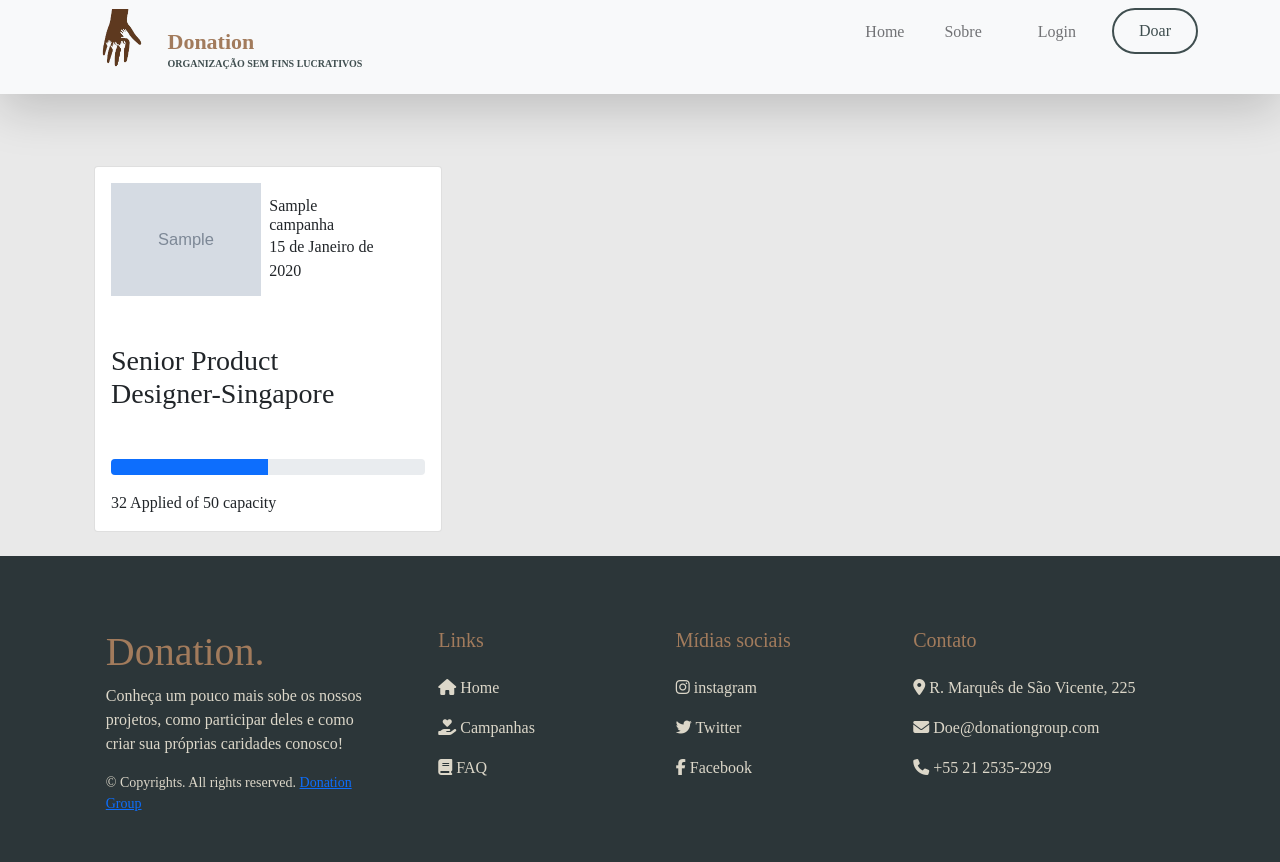
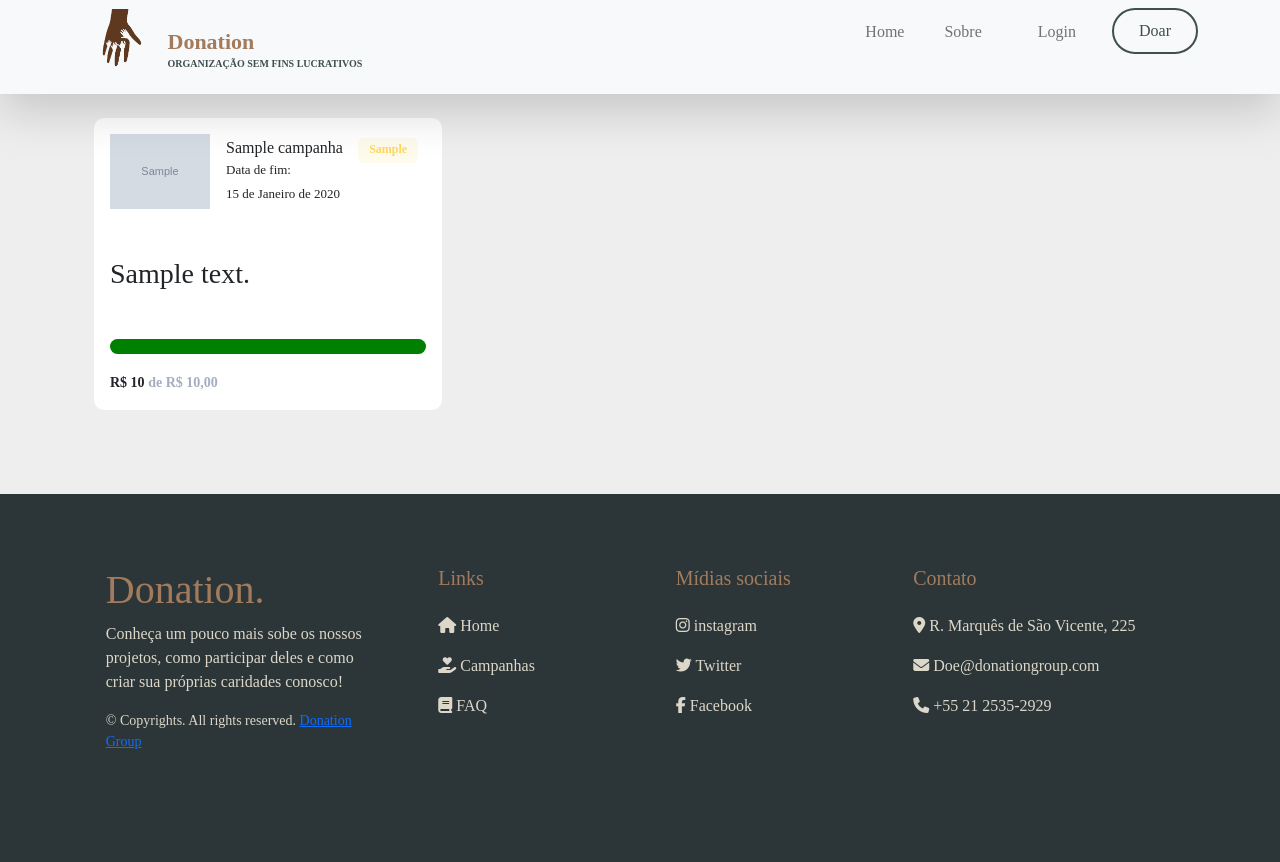
Before and after one commit to Levis33/progweb-2, a Django app: page / in a window 1280 px wide. After the commit the page ends 749 px from the top, so only its background shows below. Run offline with Django 4.2, Linux system fonts and the light colour scheme; tables that the repository leaves empty hold one stand-in row (values such as "Sample post"); grey boxes marked "Sample" are stand-in pictures; some libraries are stand-ins or nearby versions.

Commit message:
improvements at home page and some adjusts

```diff
--- a/donation/project/views.py
+++ b/donation/project/views.py
@@ -9,10 +9,15 @@
 
 def home(request):
     campanhas_destaque = Campanha.objects.all().order_by("data_inicio")[:3]
-    print(campanhas_destaque)
-    context = {
-        "campanhas_destaque": campanhas_destaque
-    }
+    for campanha in campanhas_destaque:
+        valor_arrecadado = Doacao.objects.filter(id_campanha=campanha.id).aggregate(Sum('valor'))['valor__sum']
+        if valor_arrecadado == None:
+            valor_arrecadado = 0
+        campanha.valor_arrecadado = valor_arrecadado
+        campanha.valor_arrecadado_perc = int((valor_arrecadado / campanha.valor_necessario) * 100)
+        if campanha.valor_arrecadado_perc > 100:
+            campanha.valor_arrecadado_perc = 100
+    context = {'campanhas_destaque': campanhas_destaque}
     return render(request, 'home.html', context=context)
 
 def faq(request):
--- a/donation/static/css/style.css
+++ b/donation/static/css/style.css
@@ -479,3 +479,62 @@
   background-image: none;
   border-color: #0d6efd;
 }
+
+/*---------------------------------------
+  HOME
+-----------------------------------------*/
+
+body {
+  background-color: #eee
+}
+
+.card {
+  border: none;
+  border-radius: 10px
+}
+
+.c-details span {
+  font-weight: 300;
+  font-size: 13px
+}
+
+.icon {
+  width: 100px;
+  height: unset;
+  /* background-color: #eee; */
+  border-radius: 100px;
+  display: flex;
+  align-items: center;
+  justify-content: center;
+  font-size: 39px
+}
+
+.badge span {
+  background-color: #fffbec;
+  width: 60px;
+  height: 25px;
+  padding-bottom: 3px;
+  border-radius: 5px;
+  display: flex;
+  color: #fed85d;
+  justify-content: center;
+  align-items: center
+}
+
+.progress {
+  height: 15px;
+  border-radius: 10px
+}
+
+.progress div {
+  background-color: green
+}
+
+.text1 {
+  font-size: 14px;
+  font-weight: 600
+}
+
+.text2 {
+  color: #a5aec0
+}
--- a/donation/templates/campanha/campanhas.html
+++ b/donation/templates/campanha/campanhas.html
@@ -22,8 +22,8 @@
             <div class="progress-bar bg-success" role="progressbar" style="width: {{ campanha.valor_arrecadado_perc }}%" aria-valuenow="28" aria-valuemin="0" aria-valuemax="100">{{ campanha.valor_arrecadado_perc }}%</div>
         </div>
         <div class="prices d-flex justify-content-between">
-            <p><strong>ARRECADADO:</strong><span class="money"> R${{ campanha.valor_arrecadado }}</span></p>
-            <p><strong>META:</strong><span class="money"> R${{ campanha.valor_necessario }}</span></p>
+            <p><strong>ARRECADADO:</strong><span class="money"> R$ {{ campanha.valor_arrecadado }}</span></p>
+            <p><strong>META:</strong><span class="money"> R$ {{ campanha.valor_necessario }}</span></p>
         </div>
         <div class="details">
             <h2 class="titles">{{ campanha.nome }}</h2>
--- a/donation/templates/home.html
+++ b/donation/templates/home.html
@@ -1,54 +1,74 @@
-{% extends 'base_generic.html' %}
-{% load static %}
+{% extends 'base_generic.html' %} {% load static %}
 <!-- {% block title %}Página Inicial{% endblock %} -->
-{% block content %}
-
-{% if messages %}
-{% for message in messages %}
+{% block content %} {% if messages %} {% for message in messages %}
 <div class="my-3">
-  <div class="alert {{ message.tags }} alert-dismissible fade show" role="alert">
-    <button type="button" class="btn-close" data-bs-dismiss="alert" aria-label="Close">
-    </button>
-    <strong class="d-flex justify-content-center">
-      {{ message }}
-    </strong>
+  <div
+    class="alert {{ message.tags }} alert-dismissible fade show"
+    role="alert"
+  >
+    <button
+      type="button"
+      class="btn-close"
+      data-bs-dismiss="alert"
+      aria-label="Close"
+    ></button>
+    <strong class="d-flex justify-content-center"> {{ message }} </strong>
   </div>
 </div>
-{% endfor %}
-{% endif %}
-
+{% endfor %} {% endif %}
 
  {% for campanha in campanhas_destaque %}
-<div class="container mt-5 mb-3">
+<div class="container mt-8 mb-3">
   <div class="row">
     <div class="col-md-4">
       <div class="card p-3 mb-2">
         <div class="d-flex justify-content-between">
           <div class="d-flex flex-row align-items-center">
-                      <div class="icon"> <img class="content-image img-fluid d-block mx-auto" src="{{ campanha.foto.url }}" alt="ten" width="200" height="200"> </div>
-                      <div class="ms-2 c-details">
-                          <h6 class="mb-0">{{campanha.nome}}</h6> <span>{{campanha.data_fim}}</span>
+            <div class="icon">
+              <img
+                class="content-image img-fluid d-block mx-auto"
+                src="{{ campanha.foto.url }}"
+                alt="ten"
+                width="200"
+                height="200"
+              />
+            </div>
+            <div class="ms-3 c-details">
+              <h6 class="mb-0">{{campanha.nome}}</h6>
+              <span>Data de fim:<br>{{campanha.data_fim}}</span>
             </div>
           </div>
-                  <div class="badge"> <span>Design</span> </div>
+          <div class="badge"><span>{{campanha.uf}}</span></div>
         </div>
         <div class="mt-5">
-                  <h3 class="heading">Senior Product<br>Designer-Singapore</h3>
+          {%if campanha.descricao != "nenhuma descrição"%}
+          <h3 class="heading">{{campanha.descricao}}</h3>
+          {%endif%}
+
           <div class="mt-5">
             <div class="progress">
-                          <div class="progress-bar" role="progressbar" style="width: 50%" aria-valuenow="50" aria-valuemin="0" aria-valuemax="100"></div>
+              <div
+                class="progress-bar"
+                role="progressbar"
+                style="width: {{ campanha.valor_arrecadado_perc }}%"
+                aria-valuenow="50"
+                aria-valuemin="0"
+                aria-valuemax="100"
+              >
             </div>
-                      <div class="mt-3"> <span class="text1">32 Applied <span class="text2">of 50 capacity</span></span> </div>
+            </div>
+            <div class="mt-3">
+              <span class="text1"
+                >R$ {{ campanha.valor_arrecadado }} <span class="text2">de R$ {{campanha.valor_necessario}}</span></span
+              >
             </div>
           </div>
         </div>
       </div>
-
-
+    </div>
   </div>
 </div>
 {% endfor %}
 
-
 <!-- aqui -->
 {% endblock %}
```
Also changed, not shown: donation/static/images/bola.webp (added). Lines whose indentation alone changed are shown as unchanged.
